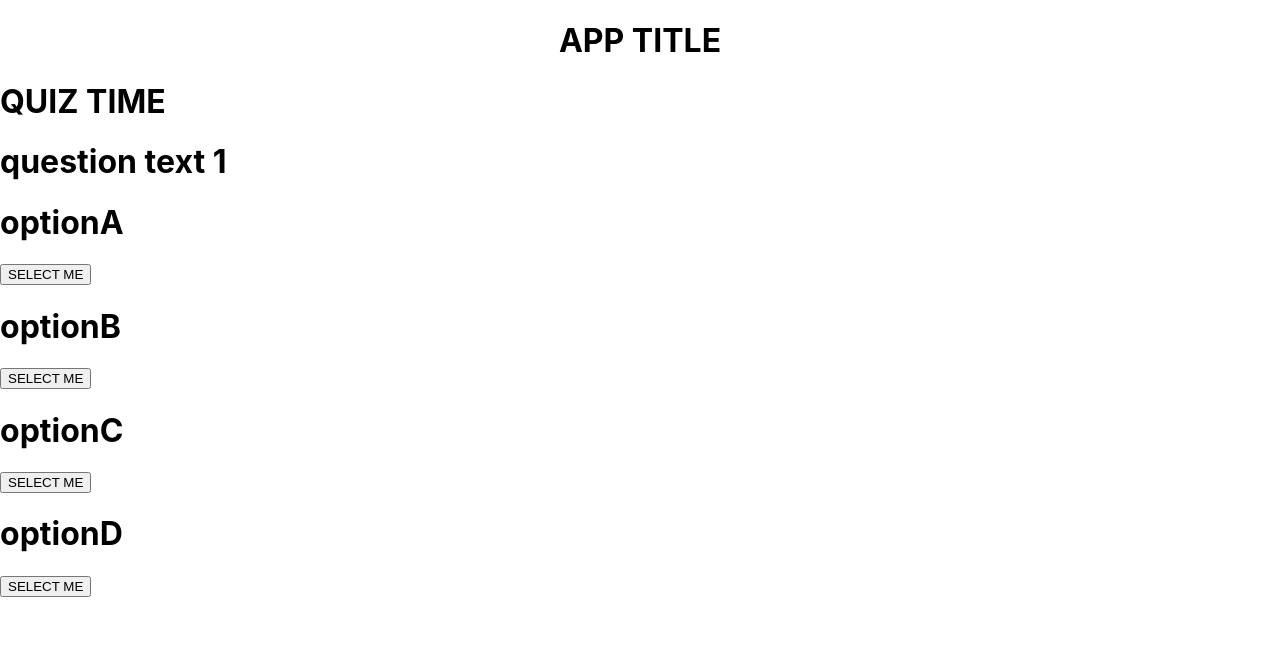
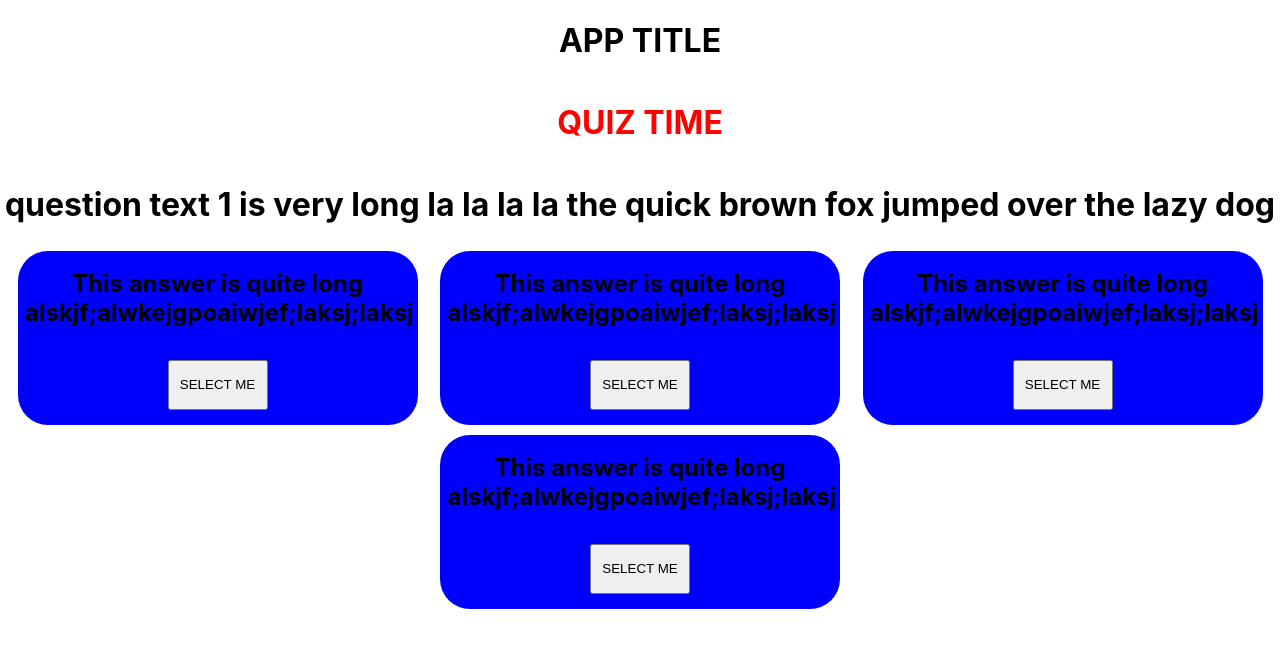
Before and after one commit to laurakathryngilbert/busfeet, a React (Create React App) app: page /#/ in a window 1280 px wide. Shown: the top 648 px of the page. Built offline with nearby package versions, Linux system fonts and the light colour scheme.

Commit message:
adding a bit of preliminary styling to figure out how this will look

```diff
--- a/src/components/AnswerOption.js
+++ b/src/components/AnswerOption.js
@@ -1,13 +1,15 @@
 import React from 'react';
+import '../css/AnswerOption.css';
 
 const AnswerOption = (props) => {
   const { optionType, answerText, selectThisOption } = props;
   // console.log('optionIdx:', optionIdx);
   // console.log('selectThisOption:', selectThisOption);
   return (
-    <div>
-      <h1>{answerText}</h1>
+    <div className="answer">
+      <h2 className="answerText">{answerText}</h2>
       <button
+        className="answerButton"
         onClick={() => {
           selectThisOption(optionType);
         }}
--- a/src/components/QuizContainer.js
+++ b/src/components/QuizContainer.js
@@ -3,25 +3,28 @@ import Question from './Question';
 import AnswerOption from './AnswerOption';
 import Results from './Results';
 
+import '../css/QuizContainer.css';
+
 const quizContent = [
   {
-    questionText: 'question text 1',
+    questionText:
+      'question text 1 is very long la la la la the quick brown fox jumped over the lazy dog',
     options: [
       {
         optType: 'A',
-        optText: 'optionA',
+        optText: 'This answer is quite long alskjf;alwkejgpoaiwjef;laksj;laksj',
       },
       {
         optType: 'B',
-        optText: 'optionB',
+        optText: 'This answer is quite long alskjf;alwkejgpoaiwjef;laksj;laksj',
       },
       {
         optType: 'C',
-        optText: 'optionC',
+        optText: 'This answer is quite long alskjf;alwkejgpoaiwjef;laksj;laksj',
       },
       {
         optType: 'D',
-        optText: 'optionD',
+        optText: 'This answer is quite long alskjf;alwkejgpoaiwjef;laksj;laksj',
       },
     ],
   },
@@ -137,7 +140,7 @@ class QuizContainer extends React.Component {
   }
 
   selectThisOption(optionLetter) {
-    console.log('We are clicking this option:', optionLetter);
+    // console.log('We are clicking this option:', optionLetter);
     this.setState({
       ...this.state,
       currentQuestionNum: this.state.currentQuestionNum + 1,
@@ -156,7 +159,6 @@ class QuizContainer extends React.Component {
       questionText: '',
       options: [],
     };
-    // console.log('currentQuestionPacket:', currentQuestionPacket);
 
     // to destructure, they MUST BE THE EXACT NAMES OF THE KEYS
     const { questionText, options } = currentQuestionPacket;
@@ -164,21 +166,24 @@ class QuizContainer extends React.Component {
     // console.log('options:', options);
 
     return (
-      <div>
+      <div className="container">
         {this.state.currentQuestionNum <= this.state.quizContent.length - 1 ? (
-          <div>
-            <h1>QUIZ TIME</h1>
-            <Question questionText={questionText} />
+          <div className="quizContainer">
+            <h1 className="quizTime">QUIZ TIME</h1>
+            <Question className="question" questionText={questionText} />
+            <div className="answerContainer">
               {options.map((answerObj) => {
                 return (
+                  <div key={answerObj.objType} className="answerOption">
                     <AnswerOption
-                  key={answerObj.optType}
                       optionType={answerObj.optType}
                       answerText={answerObj.optText}
                       selectThisOption={this.selectThisOption}
                     />
+                  </div>
                 );
               })}
+            </div>
           </div>
         ) : (
           <Results scoreObj={this.state.scoreObj} resultsKey={resultsKey} />
--- /dev/null
+++ b/src/css/AnswerOption.css
@@ -0,0 +1,18 @@
+.answer {
+  display: flex;
+  flex-direction: column;
+  align-items: center;
+  flex: 0 1 30%;
+  width: 400px;
+}
+
+.answerText {
+  width: 385px;
+  margin: 0.75em;
+}
+
+.answerButton {
+  margin: 15px;
+  width: 100px;
+  height: 50px;
+}
--- /dev/null
+++ b/src/css/QuizContainer.css
@@ -0,0 +1,35 @@
+.container {
+  display: flex;
+  justify-content: center;
+}
+
+.quizContainer {
+  display: flex;
+  flex-direction: column;
+  text-align: center;
+}
+
+.answerContainer {
+  width: 100vw;
+  display: flex;
+  flex-direction: row;
+  flex-wrap: wrap;
+  justify-content: space-evenly;
+}
+
+.quizTime {
+  color: red;
+}
+
+.answerOption {
+  display: flex;
+  background-color: blue;
+  border-radius: 30px;
+  margin: 5px;
+  justify-content: space-around;
+  width: 400px;
+}
+
+.question {
+  text-align: right;
+}
```
Lines whose indentation alone changed are shown as unchanged.
